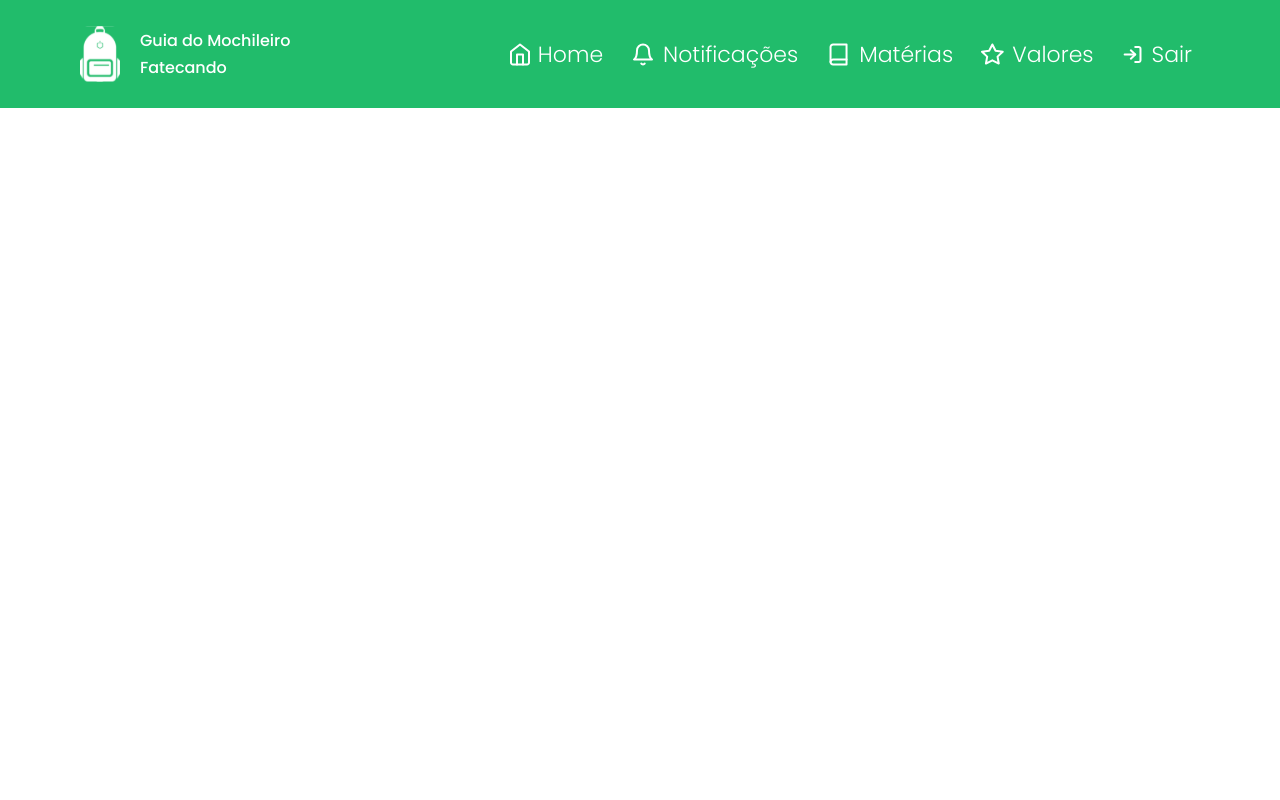
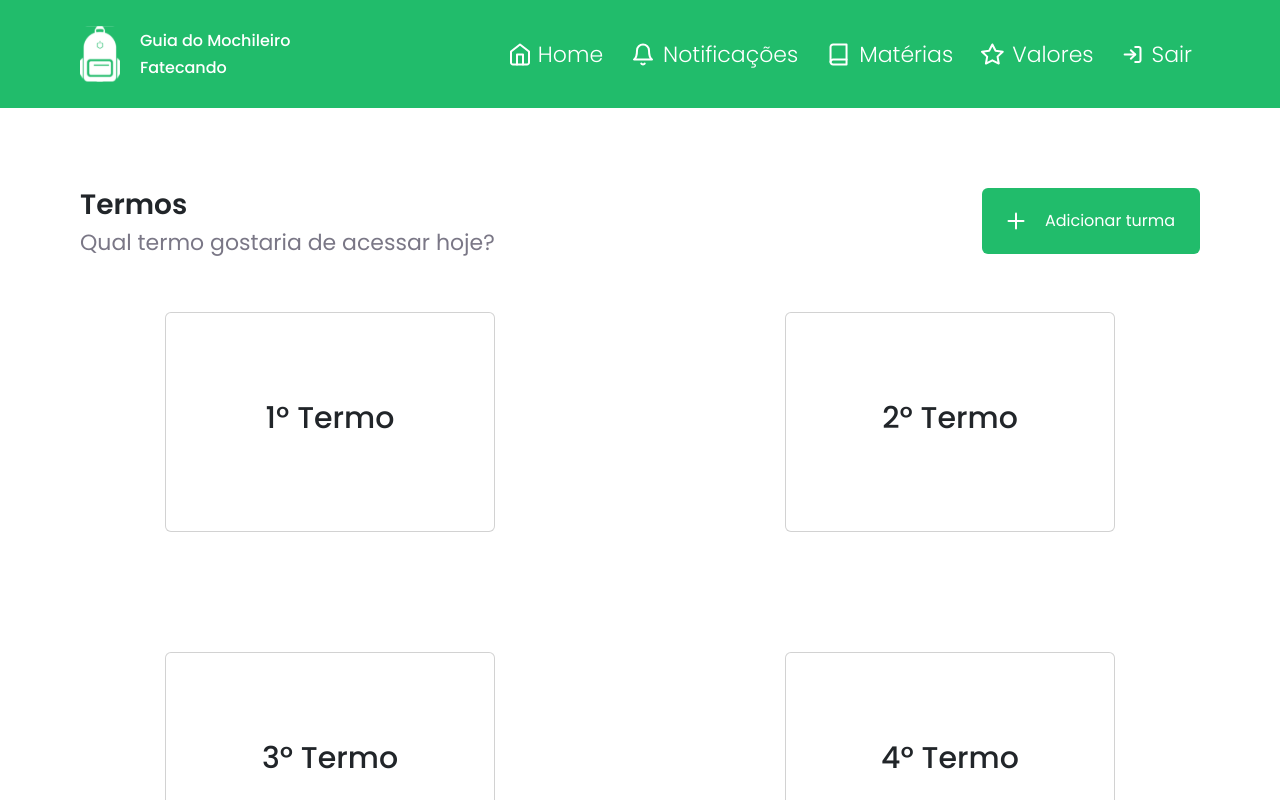
Before and after one commit to EAn022/Synas_angular_mockup, an Angular app in the folder guiaMochileiroFatecando/: page /home in a window 1280 px wide. Shown: the top 800 px of the page. Built offline with nearby package versions, Linux system fonts and the light colour scheme.

Commit message:
add: grid and cards

```diff
--- a/guiaMochileiroFatecando/src/app/home/home.component.html
+++ b/guiaMochileiroFatecando/src/app/home/home.component.html
@@ -1,6 +1,40 @@
 <header>
+    <!-- navbar -->
     <app-navbar></app-navbar>
 </header>
 <section>
-
+    <!-- subtitulo e botão + -->
+    <div id="subtitle" class="d-flex justify-content-between">
+         <div>
+            <h2>Termos</h2>
+            <h3>Qual termo gostaria de acessar hoje?</h3>
+        </div>
+        <div class="btn-wrapper">
+            <div class="btn">
+                <img src="assets/icons/more-icon.svg" alt="plus icon">
+                <p >Adicionar turma</p>
+            </div>
+        </div>
+    </div>
+    <!-- cards -->
+    <div class="grid">
+        <div class="card">
+            <h4>1º Termo</h4>
+        </div>
+        <div class="card">
+            <h4>2º Termo</h4>
+        </div>
+        <div class="card">
+            <h4>3º Termo</h4>
+        </div>
+        <div class="card">
+            <h4>4º Termo</h4>
+        </div>
+        <div class="card">
+            <h4>5º Termo</h4>
+        </div>
+        <div class="card">
+            <h4>6º Termo</h4>
+        </div>
+    </div>
 </section>
--- a/guiaMochileiroFatecando/src/app/home/home.component.scss
+++ b/guiaMochileiroFatecando/src/app/home/home.component.scss
@@ -0,0 +1,80 @@
+// configuração de fonte e cores
+p, h1, h2, h3,h4, label, input, a, ::placeholder{
+    font-family: 'Poppins', sans-serif;
+}
+
+section{
+    margin-left: 80px;
+    margin-right: 80px;
+    padding-top: 80px;
+}
+
+h2{
+    font-size: 28px;
+    font-weight: 600;
+}
+
+h3{
+    font-size: 22px;
+    font-weight: 400;
+    color: #7A7786;
+}
+
+.btn{
+    display: flex;
+    gap: 20px;
+    background-color: #21BC6B;
+    color: white;
+    justify-content: center;
+    padding: 20px 24px 20px 24px;
+    p{
+        margin: 0;
+    }
+}
+
+.grid{
+    display: grid;
+    grid-template-columns: repeat(auto-fit, minmax(330px, 1fr));
+    gap: 120px;
+    justify-content: center;
+    align-items: center;
+    margin-top: 48px;
+
+    .card{
+        width: 330px;
+        height: 220px;
+        margin: auto;
+        justify-content: center;
+        align-items: center;
+
+        h4{
+            font-size: 30px;
+            font-weight: 500;
+        }
+
+    }
+}
+
+@media only screen and (max-width:900px) {
+    section{
+        margin-left: 36px;
+        margin-right: 36px;
+        padding-top: 80px;
+    }
+
+    #subtitle{
+        display: block !important;
+
+        .btn-wrapper{
+            display: flex;
+            justify-content: end;
+            margin-top: 36px;
+
+            .btn{
+                max-width: 190px;
+                gap: 10px;
+                padding: 20px 14px 20px 14px;
+            }
+        }
+    }
+}
--- a/guiaMochileiroFatecando/src/app/navbar/navbar.component.html
+++ b/guiaMochileiroFatecando/src/app/navbar/navbar.component.html
@@ -1,4 +1,4 @@
-<nav id="navbar" class="navbar navbar-expand-lg">
+<nav id="navbar" class="navbar navbar-expand-xl">
     <div id="navbar" class="container-fluid">
         <div id="logo">
             <img src="assets/images/Logo-white.svg" alt="white bag logo">
@@ -15,23 +15,23 @@
         <div class="collapse navbar-collapse justify-content-end" id="navbarNav">
         <ul class="navbar-nav">
           <li class="nav-item d-flex">
-            <img src="assets/icons/home-icon.svg" alt="">
+            <img src="assets/icons/home-icon.svg" alt="home icon">
             <a class="nav-link">Home</a>
           </li>
           <li class="nav-item d-flex">
-            <img src="assets/icons/bell-icon.svg" alt="">
+            <img src="assets/icons/bell-icon.svg" alt="bell icon">
             <a class="nav-link" >Notificações</a>
           </li>
           <li class="nav-item d-flex">
-            <img src="assets/icons/book-icon.svg" alt="">
+            <img src="assets/icons/book-icon.svg" alt="book icon">
             <a class="nav-link" >Matérias</a>
           </li>
           <li class="nav-item d-flex">
-            <img src="assets/icons/star-icon.svg" alt="">
+            <img src="assets/icons/star-icon.svg" alt="star icon">
             <a class="nav-link ">Valores</a>
           </li>
           <li class="nav-item d-flex">
-            <img src="assets/icons/log-in-icon.svg" alt="">
+            <img src="assets/icons/log-in-icon.svg" alt="log out icon">
             <a class="nav-link ">Sair</a>
           </li>
         </ul>
--- a/guiaMochileiroFatecando/src/app/navbar/navbar.component.scss
+++ b/guiaMochileiroFatecando/src/app/navbar/navbar.component.scss
@@ -38,3 +38,14 @@ a{
     font-weight: 300;
     color: white;
 }
+
+@media only screen and (max-width: 800px) {
+    #navbar{
+        padding-left: 16px;
+        padding-right: 4px;
+    }
+
+    .hamburguer-button{
+        padding: 0;
+    }
+}
```
